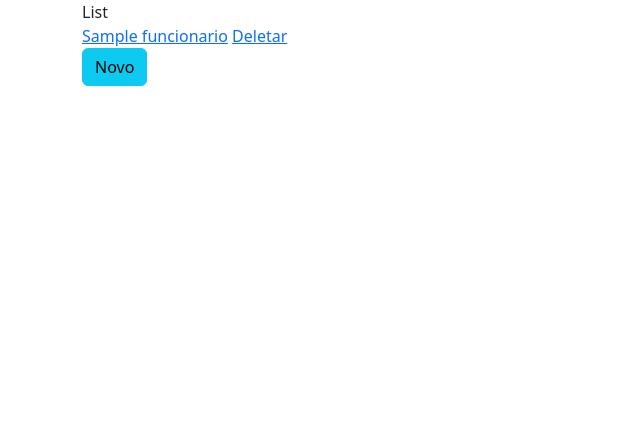
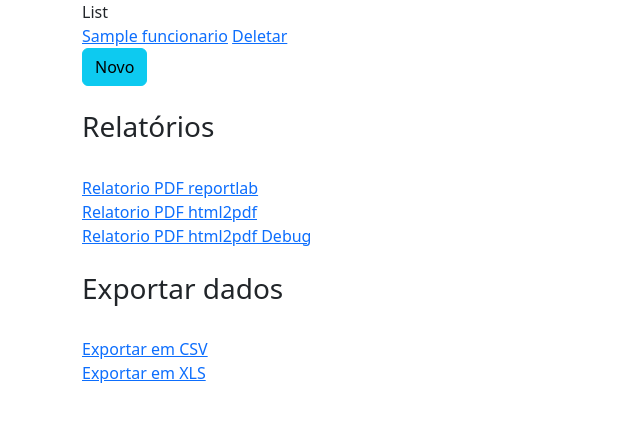
Before and after one commit to jeronimodecastro/gestao_rh, a Django app: page /funcionarios/ in a window 1280 px wide. Shown: the top 422 px of the page, without its empty margins (0-640 px from the left). Run offline with Django 4.2, Linux system fonts and the light colour scheme; a user stored in the database is signed in; tables that the repository leaves empty hold one stand-in row (values such as "Sample post"); some libraries are stand-ins or nearby versions.

Commit message:
Novas funcionalidades app Funcionarios Relatórios e Exportação

```diff
--- a/apps/funcionarios/templates/funcionarios/funcionario_list.html
+++ b/apps/funcionarios/templates/funcionarios/funcionario_list.html
@@ -9,4 +9,17 @@
         <br>
     {% endfor %}
     <a href="{% url 'create_funcionario' %}" class="btn btn-info">Novo</a>
+    <br><br>
+    <h3>Relatórios</h3>
+    <br>
+    <a href="{% url 'pdf_reportlab' %}">Relatorio PDF reportlab</a><br>
+    <a href="{% url 'pdf_html2pdf' %}">Relatorio PDF html2pdf</a><br>
+    <a href="{% url 'pdf_html2pdf_debug' %}">Relatorio PDF html2pdf Debug</a>
+
+    <br><br>
+    <h3>Exportar dados</h3>
+    <br>
+    <a href="{% url 'exp_csv' %}">Exportar em CSV</a><br>
+    <a href="{% url 'exp_xls' %}">Exportar em XLS</a><br>
+
 {% endblock %}
--- a/apps/funcionarios/urls.py
+++ b/apps/funcionarios/urls.py
@@ -3,13 +3,18 @@ from .views import (
     FuncionariosCreateView,
     FuncionariosListView,
     FuncionariosUpdateView,
-    FuncionariosDeleteView,
+    FuncionariosDeleteView
 )
-
+from .views import pdf_reportlab, PdfHtml2Pdf, PdfHtml2PdfDebugView, ExpCsvView, ExpXlsView
 
 urlpatterns = [
     path('', FuncionariosListView.as_view(), name='list_funcionarios'),
     path('editar/<int:pk>/', FuncionariosUpdateView.as_view(), name='update_funcionario'),
     path('deletar/<int:pk>/', FuncionariosDeleteView.as_view(), name='delete_funcionario'),
     path('novo/', FuncionariosCreateView.as_view(), name='create_funcionario'),
+    path('pdf-reportlab/', pdf_reportlab, name='pdf_reportlab'),
+    path('pdf-html2pdf/', PdfHtml2Pdf.as_view(), name='pdf_html2pdf'),
+    path('pdf-html2pdf-debuf/', PdfHtml2PdfDebugView.as_view(), name='pdf_html2pdf_debug'),
+    path('exp-csv', ExpCsvView.as_view(), name='exp_csv'),
+    path('exp-xls', ExpXlsView.as_view(), name='exp_xls'),
 ]
--- a/apps/funcionarios/views.py
+++ b/apps/funcionarios/views.py
@@ -1,11 +1,21 @@
+import csv
+import io
+
+import xlwt
 from django.contrib.auth.models import User
+from django.http import HttpResponse
 from django.urls import reverse_lazy
+from django.views import View
 from django.views.generic import (
     ListView,
     UpdateView,
     DeleteView,
-    CreateView
+    CreateView,
+    TemplateView
 )
+from reportlab.pdfgen import canvas
+from django.template.loader import get_template
+import xhtml2pdf.pisa as pisa
 from .models import Funcionario
 
 
@@ -37,3 +47,108 @@ class FuncionariosCreateView(CreateView):
         funcionario.usuario = User.objects.create(username=funcionario.nome)
         funcionario.save()
         return super(FuncionariosCreateView, self).form_valid(form)
+
+
+def pdf_reportlab(request):
+    response = HttpResponse(content_type='application/pdf')
+    response['Content-Disposition'] = 'attachament; filename="rel_funcionarios.pdf"'  # serve para baixar o arquivo
+
+    buffer = io.BytesIO()
+    p = canvas.Canvas(buffer)
+
+    p.drawString(200, 810, 'Relatório de Funcionários')
+
+    funcionarios = Funcionario.objects.filter(empresa=request.user.funcionario.empresa)
+
+    campos = 'Nome: %s | Hora Extra %.2f'
+
+    y = 750
+    for funcionario in funcionarios:
+        p.drawString(10, y, campos % (funcionario.nome, funcionario.total_horas_extras))
+        y -= 20
+
+    p.showPage()
+    p.save()
+
+    pdf = buffer.getvalue()
+    buffer.close()
+    response.write(pdf)
+
+    return response
+
+
+class Render:
+    @staticmethod
+    def render(path: str, params: dict, filename: str):
+        template = get_template(path)
+        html = template.render(params)
+        response = io.BytesIO()
+        pdf = pisa.pisaDocument(
+            io.BytesIO(html.encode("UTF-8")), response)
+        if not pdf.err:
+            response = HttpResponse(response.getvalue(), content_type='application/pdf')
+            response['Content-Disposition'] = 'attachment; filename=%s.pdf' % filename
+            return response
+        else:
+            return HttpResponse("Erro renderizando PDF", status=400)
+
+
+class PdfHtml2Pdf(View):
+    def get(self, request):
+        funcionarios = Funcionario.objects.filter(empresa=request.user.funcionario.empresa)
+
+        params = {
+            'data': funcionarios,
+            'request': request,
+        }
+        return Render.render('funcionarios/relatorio.html', params, 'rel_funcionarios')
+
+
+class PdfHtml2PdfDebugView(TemplateView):
+    template_name = 'funcionarios/relatorio.html'
+
+
+class ExpCsvView(View):
+    def get(self, request):
+        response = HttpResponse(content_type='text/csv')
+        response['Content-Disposition'] = 'attachment; filename=funcionarios.csv'
+
+        funcionarios = Funcionario.objects.filter(empresa=request.user.funcionario.empresa)
+
+        writer = csv.writer(response)
+        writer.writerow(['Nome', 'Total Horas'])
+        for funcionario in funcionarios:
+            writer.writerow([funcionario.nome, funcionario.total_horas_extras])
+        return response
+
+
+class ExpXlsView(View):
+    def get(self, request):
+        response = HttpResponse(content_type='application/ms-excel')
+        response['Content-Disposition'] = 'attachment; filename=funcionarios.xls'
+
+        wb = xlwt.Workbook(encoding='utf-8')
+        ws = wb.add_sheet('Funcionarios', cell_overwrite_ok=True)
+
+        row_num = 0
+
+        font_style = xlwt.XFStyle()
+        font_style.font.bold = True
+
+        colums = ['id', 'nome', 'Total de Horas']
+
+        for col_num in range(len(colums)):
+            ws.write(row_num, col_num, colums[col_num], font_style)
+
+        font_style = xlwt.XFStyle()
+
+        funcionarios = Funcionario.objects.filter(empresa=request.user.funcionario.empresa)
+
+        row_num = 1
+        for funcionario in funcionarios:
+            ws.write(row_num, 0, funcionario.id, font_style)
+            ws.write(row_num, 1, funcionario.nome, font_style)
+            ws.write(row_num, 2, funcionario.total_horas_extras, font_style)
+            row_num += 1
+        wb.save(response)
+        return response
```
Also changed, not shown: apps/funcionarios/templates/funcionarios/relatorio.html (added, +13 -0 lines).
